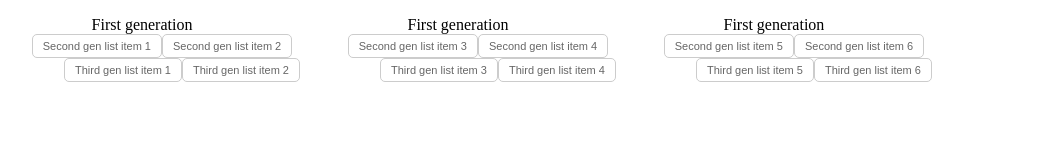
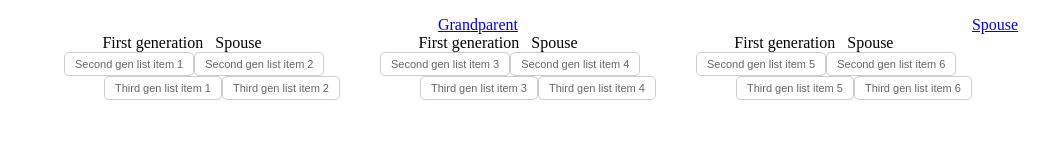
Before and after one commit to Tony75cent/Assignment_1_ThinClient_DOM, a website: page public_html/index.html in a window 1280 px wide. Shown: the whole page, without its empty margins (64-1113 px from the left). Drawn offline with Linux system fonts and the light colour scheme.

Commit message:
Further work done

```diff
--- a/public_html/CSS/functions.css
+++ b/public_html/CSS/functions.css
@@ -18,23 +18,44 @@ and open the template in the editor.
 	-moz-transition: all 0.5s;
 }
 **/
+
+.grandparent li{float: left; text-align: center;
+	 list-style-type: none;
+	position: relative;
+	padding: 20px 5px 10 5px;
+}
+
 .first_gen{
 
     float: left; text-align: center;
 	 list-style-type: none;
 	position: relative;
-	padding: 20px 5px 10 5px;
+	padding: 20px 0px 10 5px;
+
+
 
 
 }
+
 /**
-.first_gen {
-    width: 80px;
-    height: 40px;
-    border: 5px solid blue;
-border-radius: 5px;
+.first_gen{
+
+    border: 1px solid #ccc;
+	padding: 5px 10px;
+	text-decoration: none;
+	color: #666;
+	font-family: arial, verdana, tahoma;
+	font-size: 11px;
+	display: inline-block;
+
+	border-radius: 5px;
 }
 **/
+
+.first_gen li:hover {
+        	background: #c8e4f8; color: #000; border: 1px solid #94a0b4;
+
+}
 
 .third_gen li:hover{
     	background: #c8e4f8; color: #000; border: 1px solid #94a0b4;
@@ -45,6 +66,18 @@ border-radius: 5px;
     	background: #c8e4f8; color: #000; border: 1px solid #94a0b4;
 
 }
+/**
+.grandparent{
+    border: 1px solid #ccc;
+	padding: 5px 10px;
+	text-decoration: none;
+	color: #666;
+	font-family: arial, verdana, tahoma;
+	font-size: 11px;
+	display: inline-block;
+
+	border-radius: 5px;}
+    **/
 
 .third_gen li,.second_gen li {border: 1px solid #ccc;
 	padding: 5px 10px;
--- a/public_html/JS/JQuereyfunctions.js
+++ b/public_html/JS/JQuereyfunctions.js
@@ -13,13 +13,22 @@
 
 
 $(document).ready(function (e) {
-    $("#tree").append("<ol id='top'></ol>");
 
+    $("#tree").append("<ul id='grandparentT' class='grandparent'></ul>");
+    $("#grandparentT").append("<li id='grandparent1' ><a href='#'>Grandparent</a></li>");
+    /**$("#grandparent1").append("<span id= 'spouse1'><a href='#'>&nbsp Spouse</a></span>"); **/
+    $("<a href='#'>Spouse</a>").insertAfter("#grandparent1");
 
-    $("#tree").append("<ol id='parents' class='parents'></ol>");
+    $("#grandparent1").append("<ul id='parents' class='parents'></ul>");
     $("#parents").append("<li id='child_1_1gen' class='first_gen'>First generation</li>");
+    $("#child_1_1gen").append("<span id= 'spouse2'> &nbsp Spouse</span>");
     $("#parents").append("<li id='child_2_1gen' class='first_gen'>First generation</li>");
+    $("#child_2_1gen").append("<span id= 'spouse3'> &nbsp Spouse</span>");
+
     $("#parents").append("<li id='child_3_1gen' class='first_gen'>First generation</li>");
+    $("#child_3_1gen").append("<span id= 'spouse3'> &nbsp Spouse</span>");
+  /**  $("li.grandparent1").siblings().css({"colour": "green", "border": "2px solid green"}); **/
+
 
 
     $("#child_1_1gen").append("<ul id ='child_1_2gen' class='second_gen'></ul>");
@@ -48,18 +57,4 @@ $(document).ready(function (e) {
     $("#child_3_3gen").append("<li>Third gen list item 6</li>");
 
 
-
-
-
-
-
-
-
-
-
-
-
-
-
-
 });
--- a/public_html/Thin_Client_Assignment_1_DOM_Demo.txt
+++ b/public_html/Thin_Client_Assignment_1_DOM_Demo.txt
@@ -1,3 +1,7 @@
 19.02.17 @ 21:44
 This is useful, have another look
 http://thecodeplayer.com/walkthrough/css3-family-tree
+
+
+20.02.17@ 20:42
+Study this more and use it in the code
```
